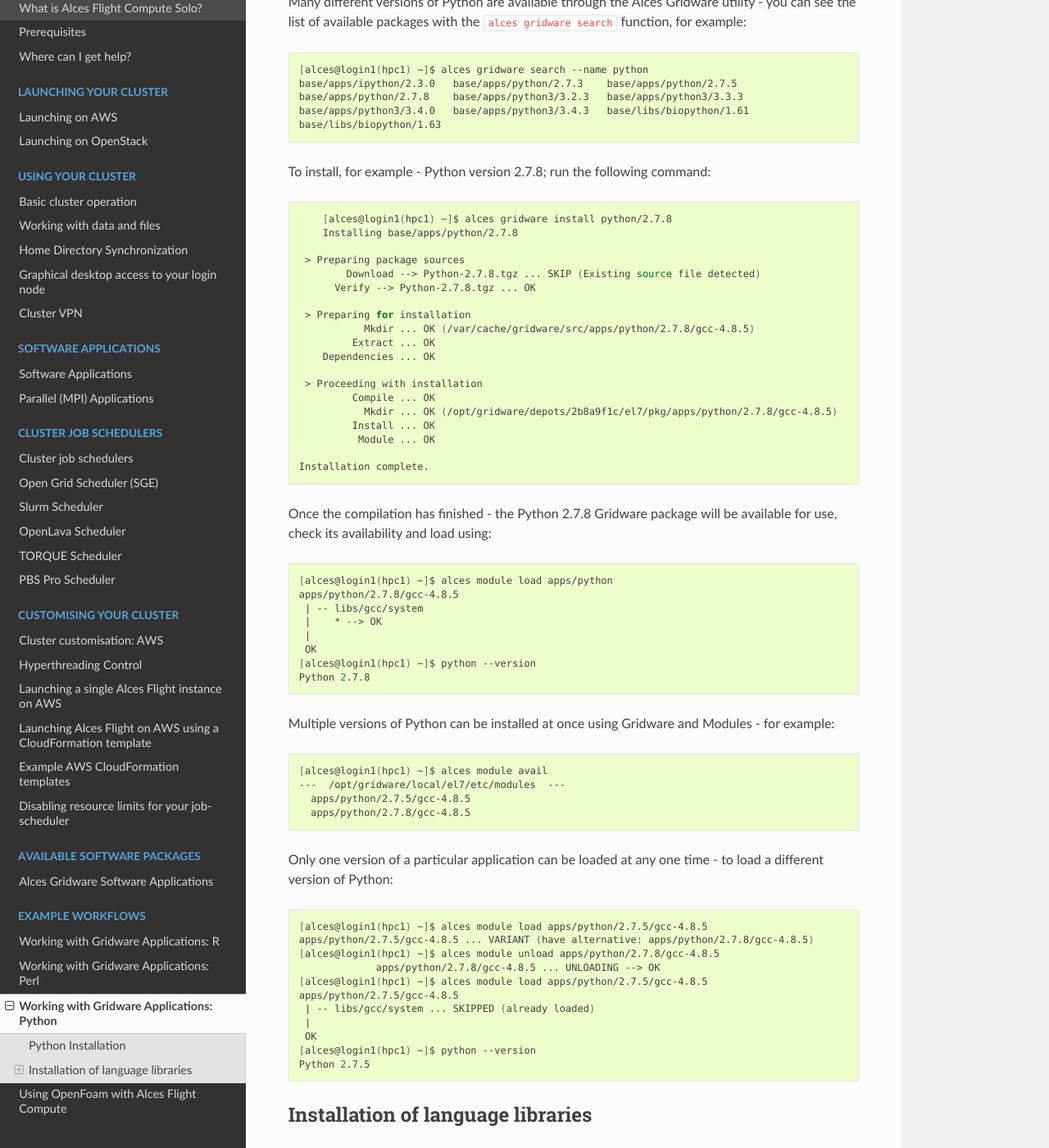
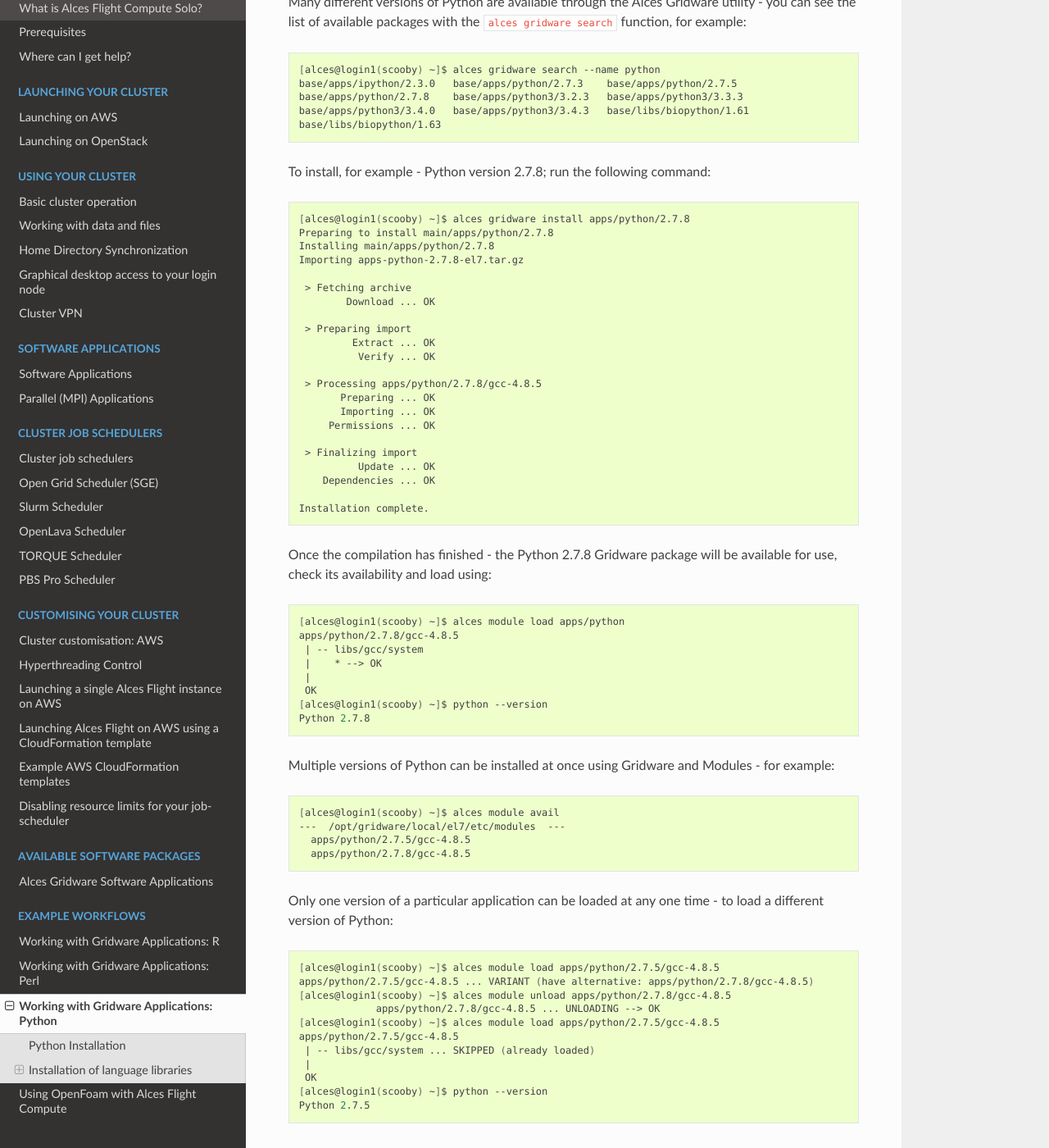
Before and after one commit to alces-software/flight-appliance-docs, a Sphinx documentation site: the page built from docs/source/getting-started/environment-usage/gridware-features/gridware-python.rst, in a window 1280 px wide and 1400 px high, scrolled down 297 px. Shown: the whole window at 82% size. Built offline with Sphinx 7.4.7 and the Read the Docs theme 2.0.0, drawn with Linux system fonts in a browser that asks for light colours; some of the changed text lies outside the part shown.

Commit message:
Updated for 2016.4 version

```diff
--- a/docs/source/getting-started/environment-usage/gridware-features/gridware-python.rst
+++ b/docs/source/getting-started/environment-usage/gridware-features/gridware-python.rst
@@ -12,7 +12,7 @@
 
 .. code:: bash
 
-    [alces@login1(hpc1) ~]$ alces gridware search --name python
+    [alces@login1(scooby) ~]$ alces gridware search --name python
     base/apps/ipython/2.3.0   base/apps/python/2.7.3    base/apps/python/2.7.5
     base/apps/python/2.7.8    base/apps/python3/3.2.3   base/apps/python3/3.3.3
     base/apps/python3/3.4.0   base/apps/python3/3.4.3   base/libs/biopython/1.61
@@ -22,23 +22,26 @@
 
 .. code:: bash
 
-        [alces@login1(hpc1) ~]$ alces gridware install python/2.7.8
-        Installing base/apps/python/2.7.8
+    [alces@login1(scooby) ~]$ alces gridware install apps/python/2.7.8
+    Preparing to install main/apps/python/2.7.8
+    Installing main/apps/python/2.7.8
+    Importing apps-python-2.7.8-el7.tar.gz
 
-     > Preparing package sources
-            Download --> Python-2.7.8.tgz ... SKIP (Existing source file detected)
-          Verify --> Python-2.7.8.tgz ... OK
+     > Fetching archive
+            Download ... OK
 
-     > Preparing for installation
-               Mkdir ... OK (/var/cache/gridware/src/apps/python/2.7.8/gcc-4.8.5)
+     > Preparing import
              Extract ... OK
+              Verify ... OK
+
+     > Processing apps/python/2.7.8/gcc-4.8.5
+           Preparing ... OK
+           Importing ... OK
+         Permissions ... OK
+
+     > Finalizing import
+              Update ... OK
         Dependencies ... OK
-
-     > Proceeding with installation
-             Compile ... OK
-               Mkdir ... OK (/opt/gridware/depots/2b8a9f1c/el7/pkg/apps/python/2.7.8/gcc-4.8.5)
-             Install ... OK
-              Module ... OK
 
     Installation complete.
 
@@ -46,20 +49,20 @@
 
 .. code:: bash
 
-    [alces@login1(hpc1) ~]$ alces module load apps/python
+    [alces@login1(scooby) ~]$ alces module load apps/python
     apps/python/2.7.8/gcc-4.8.5
      | -- libs/gcc/system
      |    * --> OK
      |
      OK
-    [alces@login1(hpc1) ~]$ python --version
+    [alces@login1(scooby) ~]$ python --version
     Python 2.7.8
 
 Multiple versions of Python can be installed at once using Gridware and Modules - for example:
 
 .. code:: bash
 
-    [alces@login1(hpc1) ~]$ alces module avail
+    [alces@login1(scooby) ~]$ alces module avail
     ---  /opt/gridware/local/el7/etc/modules  ---
       apps/python/2.7.5/gcc-4.8.5
       apps/python/2.7.8/gcc-4.8.5
@@ -68,16 +71,16 @@
 
 .. code:: bash
 
-    [alces@login1(hpc1) ~]$ alces module load apps/python/2.7.5/gcc-4.8.5
+    [alces@login1(scooby) ~]$ alces module load apps/python/2.7.5/gcc-4.8.5
     apps/python/2.7.5/gcc-4.8.5 ... VARIANT (have alternative: apps/python/2.7.8/gcc-4.8.5)
-    [alces@login1(hpc1) ~]$ alces module unload apps/python/2.7.8/gcc-4.8.5
+    [alces@login1(scooby) ~]$ alces module unload apps/python/2.7.8/gcc-4.8.5
                  apps/python/2.7.8/gcc-4.8.5 ... UNLOADING --> OK
-    [alces@login1(hpc1) ~]$ alces module load apps/python/2.7.5/gcc-4.8.5
+    [alces@login1(scooby) ~]$ alces module load apps/python/2.7.5/gcc-4.8.5
     apps/python/2.7.5/gcc-4.8.5
      | -- libs/gcc/system ... SKIPPED (already loaded)
      |
      OK
-    [alces@login1(hpc1) ~]$ python --version
+    [alces@login1(scooby) ~]$ python --version
     Python 2.7.5
 
 Installation of language libraries
@@ -94,7 +97,7 @@
 
 .. code:: bash
 
-    [root@login1(hpc1) ~]# module load apps/setuptools
+    [root@login1(scooby) ~]# module load apps/setuptools
     apps/setuptools/15.1/python-2.7.8
      | -- apps/python/2.7.8/gcc-4.8.5
      |    | -- libs/gcc/system
@@ -107,7 +110,7 @@
 
 .. code:: bash
 
-    [root@login1(hpc1) ~]# easy_install numpy
+    [root@login1(scooby) ~]# easy_install numpy
     Creating /opt/gridware/share/python/2.7.8/lib/python2.7/site-packages/site.py
     Searching for numpy
     Reading https://pypi.python.org/simple/numpy/
@@ -121,13 +124,13 @@
 
 .. code:: bash
 
-    [barney@login1(hpc1) ~]$ module load apps/python/2.7.8
+    [alces@login1(scooby) ~]$ module load apps/python/2.7.8
     apps/python/2.7.8/gcc-4.8.5
      | -- libs/gcc/system
      |    * --> OK
      |
      OK
-    [barney@login1(hpc1) ~]$ python
+    [alces@login1(scooby) ~]$ python
     Python 2.7.8 (default, Feb 19 2016, 10:02:41)
     [GCC 4.8.5 20150623 (Red Hat 4.8.5-4)] on linux2
     Type "help", "copyright", "credits" or "license" for more information.
@@ -144,7 +147,7 @@
 
 .. code:: bash
 
-    [barney@login1(hpc1) ~]$ easy_install htseq
+    [alces@login1(scooby) ~]$ easy_install htseq
     Searching for htseq
     Reading https://pypi.python.org/simple/htseq/
     Best match: HTSeq 0.6.1
@@ -152,7 +155,7 @@
     Installed /home/barney/gridware/share/python/2.7.8/lib/python2.7/site-packages/HTSeq-0.6.1-py2.7-linux-x86_64.egg
     Processing dependencies for htseq
     Finished processing dependencies for htseq
-    [barney@login1(hpc1) ~]$ python
+    [alces@login1(scooby) ~]$ python
     Python 2.7.8 (default, Feb 19 2016, 10:02:41)
     [GCC 4.8.5 20150623 (Red Hat 4.8.5-4)] on linux2
     Type "help", "copyright", "credits" or "license" for more information.
@@ -160,17 +163,17 @@
     >>> HTSeq.__version__
     '0.6.0'
 
-The ``htseq`` installation was successful - and we can now use it as the ``barney`` user. Switching to another user will confirm the user-level installation success, the ``alces`` user will not be able to use the ``HTSeq`` Python library:
+The ``htseq`` installation was successful - and we can now use it as the ``alces`` user. Switching to another user will confirm the user-level installation success, the ``root`` user will not be able to use the ``HTSeq`` Python library:
 
 .. code:: bash
 
-    [alces@login1(hpc1) ~]$ module load apps/python
+    [root@login1(scooby) ~]# module load apps/python
     apps/python/2.7.8/gcc-4.8.5
      | -- libs/gcc/system
      |    * --> OK
      |
      OK
-    [alces@login1(hpc1) ~]$ python
+    [root@login1(scooby) ~]# python
     Python 2.7.8 (default, Feb 19 2016, 10:02:41)
     [GCC 4.8.5 20150623 (Red Hat 4.8.5-4)] on linux2
     Type "help", "copyright", "credits" or "license" for more information.
```
